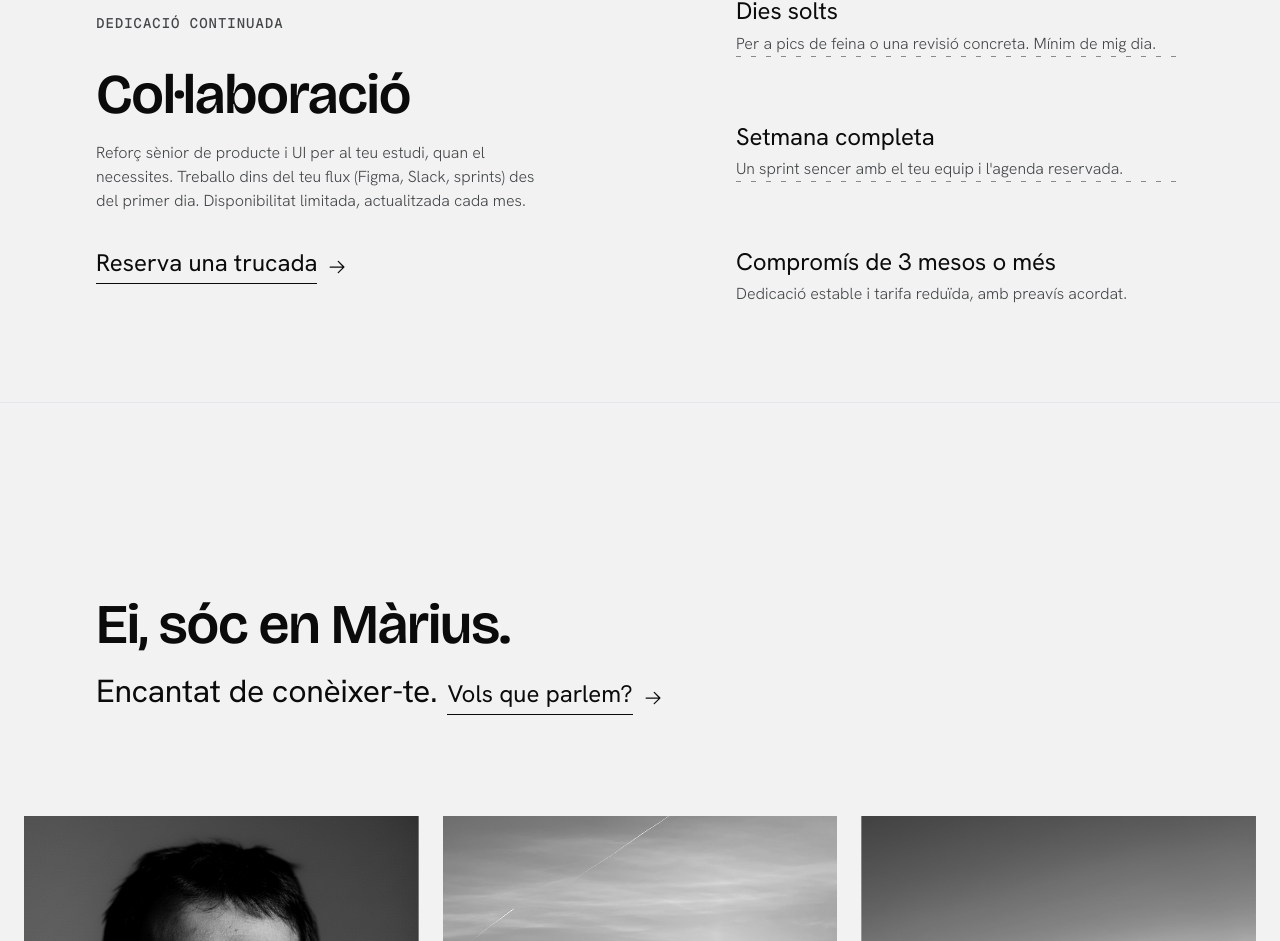
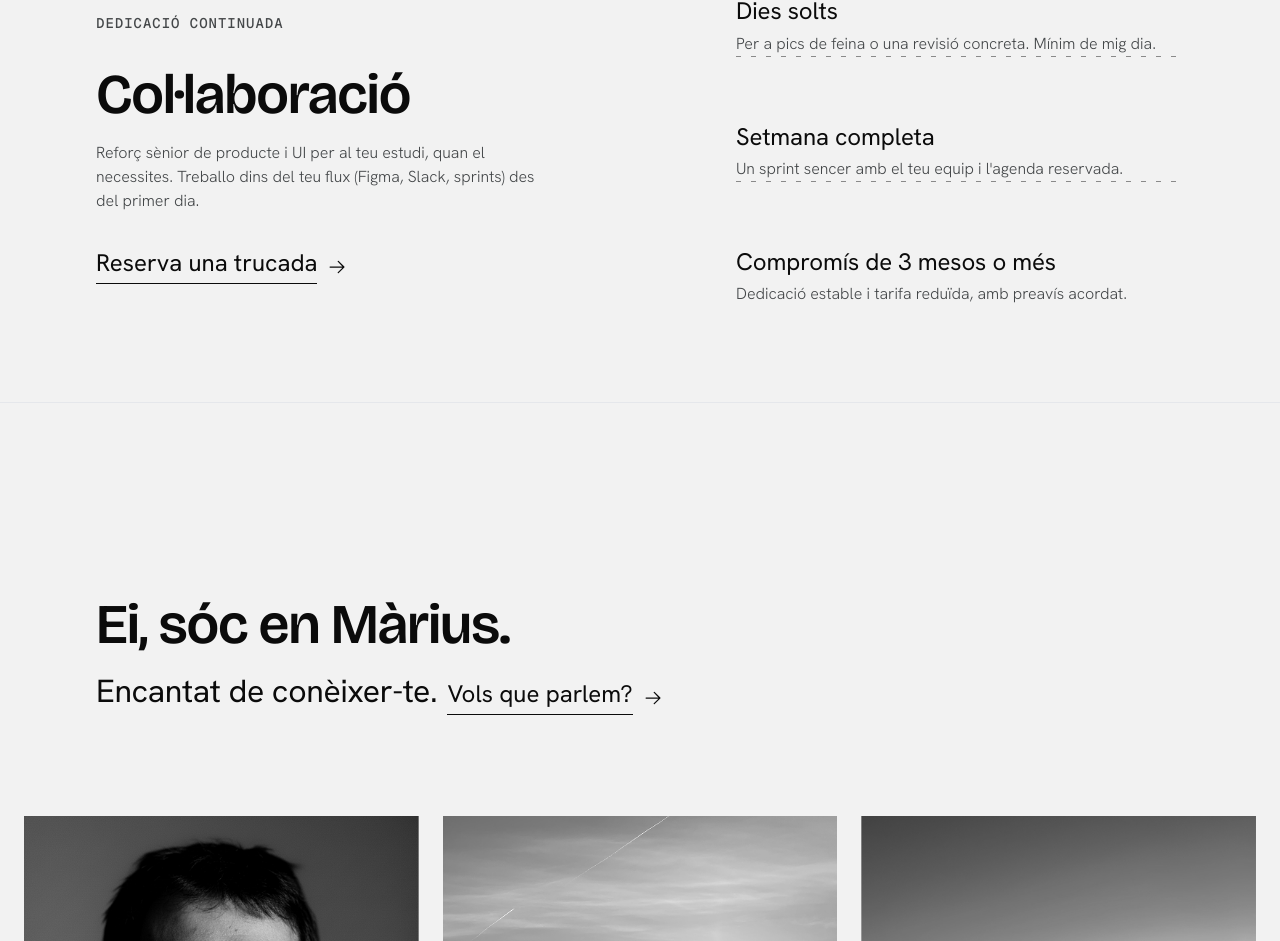
Before and after one commit to mariuscomas/portfoli-freelance, a Next.js app: page / in a window 1280 px wide. Shown: the part 4088-5029 px from the top of the page. Built offline with nearby package versions, Linux system fonts and the light colour scheme; no server answers; the database is empty.

Commit message:
fix(CollabTeaser): remove redundant availability note from description

```diff
--- a/src/components/home/CollabTeaser.tsx
+++ b/src/components/home/CollabTeaser.tsx
@@ -62,7 +62,7 @@ export default function CollabTeaser() {
           <p style={delay(160)} className="reveal-up text-body-xs-light md:text-body-s-light text-text-secondary">
             Reforç sènior de producte i UI per al teu estudi, quan el necessites.
             Treballo dins del teu flux (Figma, Slack, sprints) des del primer
-            dia. Disponibilitat limitada, actualitzada cada mes.
+            dia.
           </p>
         </div>
 
```
